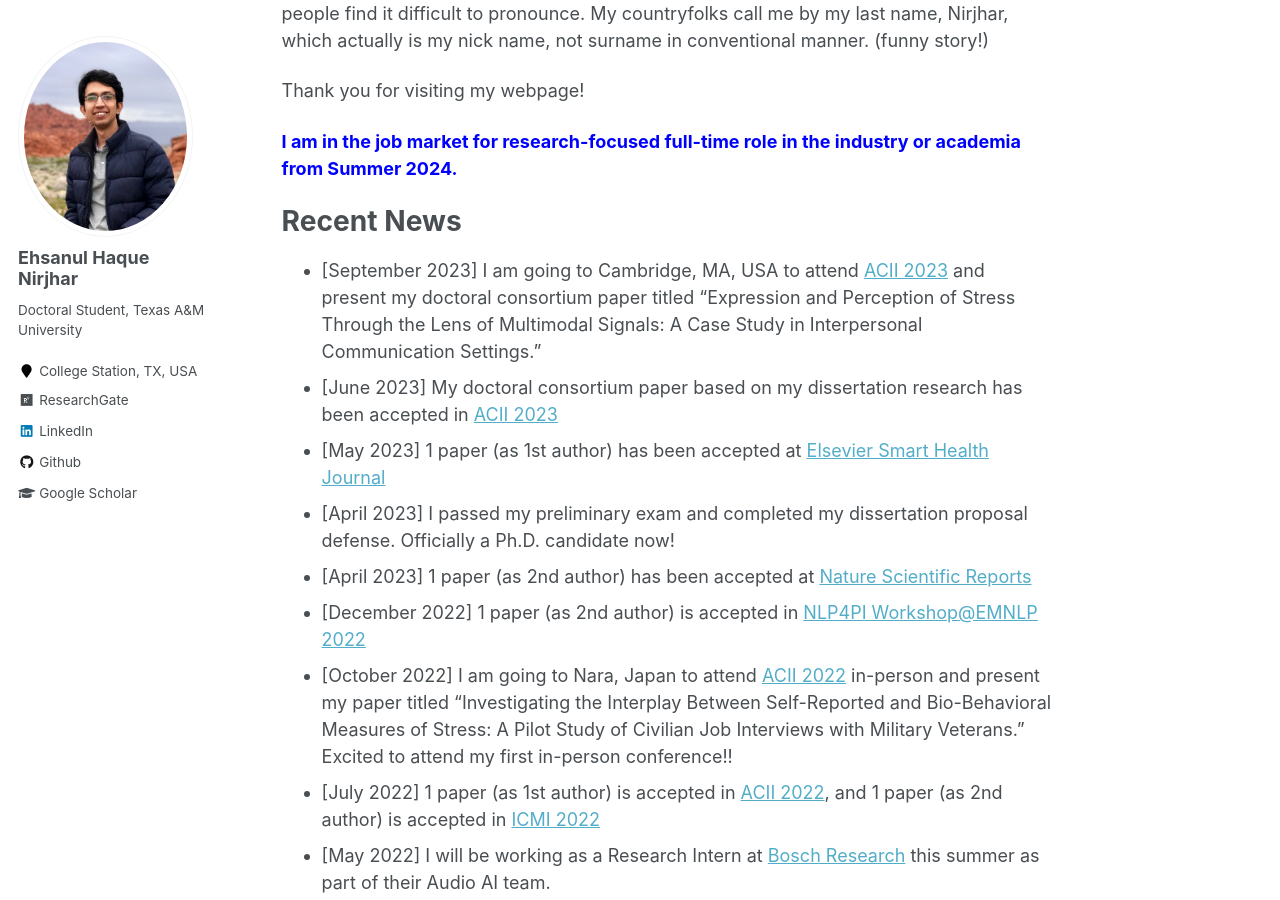
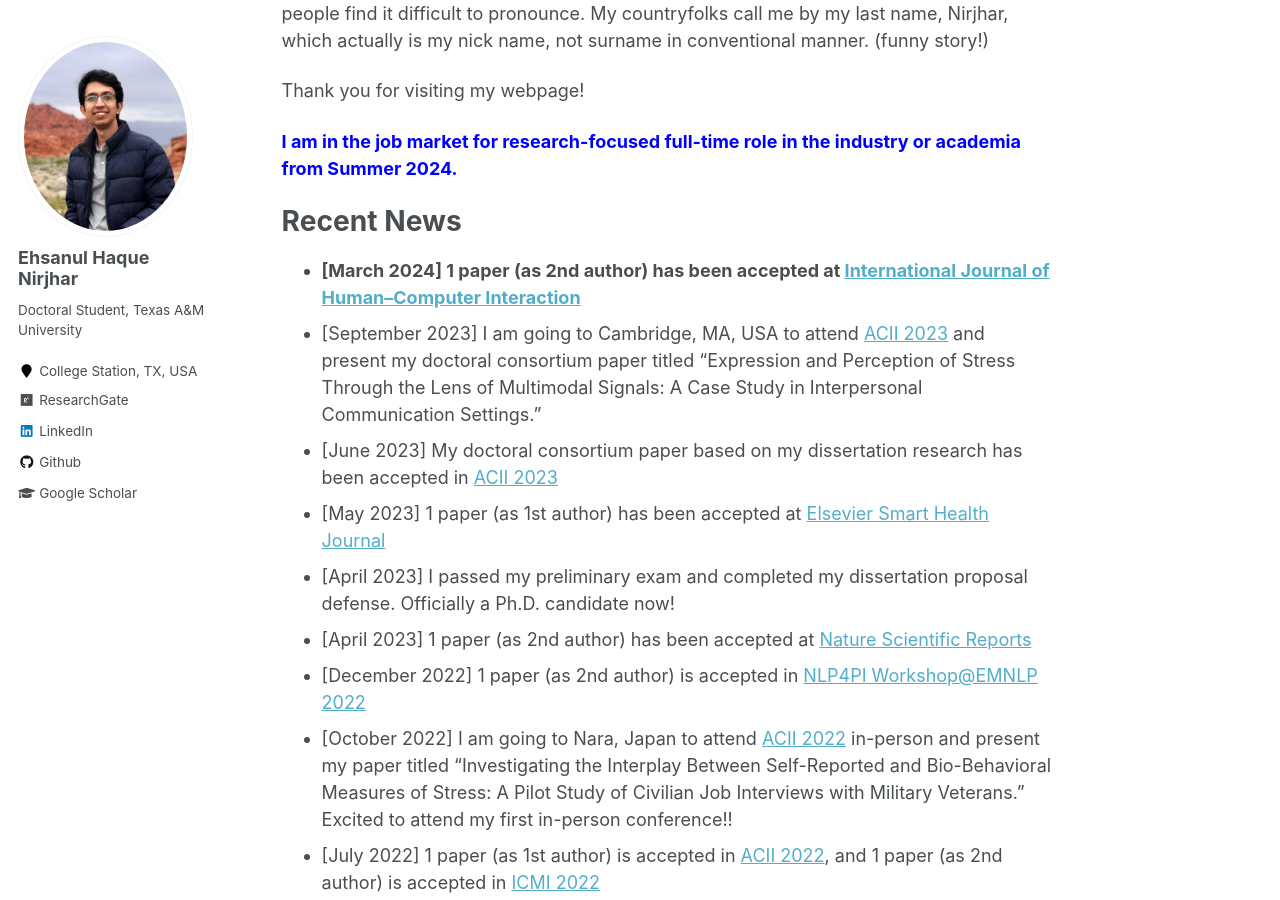
Before and after one commit to Ehsan-Nirjhar/Ehsan-Nirjhar.github.io, a Jekyll site: the page built from _pages/about.md, in a window 1280 px wide and 900 px high, scrolled down 531 px. Built offline with Jekyll 4.4.1, drawn with Linux system fonts in a browser that asks for light colours.

Commit message:
march 2024 update

```diff
--- a/_pages/about.md
+++ b/_pages/about.md
@@ -26,6 +26,7 @@ Thank you for visiting my webpage!
 
 Recent News
 ======
+- **[March 2024] 1 paper (as 2nd author) has been accepted at [International Journal of Human–Computer Interaction](https://www.tandfonline.com/journals/hihc20)**
 - [September 2023] I am going to Cambridge, MA, USA to attend [ACII 2023](https://acii-conf.net/2023/) and present my doctoral consortium paper titled “Expression and Perception of Stress Through the Lens of Multimodal Signals: A Case Study in Interpersonal Communication Settings.”
 - [June 2023] My doctoral consortium paper based on my dissertation research has been accepted in [ACII 2023](https://acii-conf.net/2023/)
 - [May 2023] 1 paper (as 1st author) has been accepted at [Elsevier Smart Health Journal](https://www.sciencedirect.com/science/article/pii/S2352648323000429)
```
Also changed, not shown: _pages/publications.md (+1 -0 lines).
